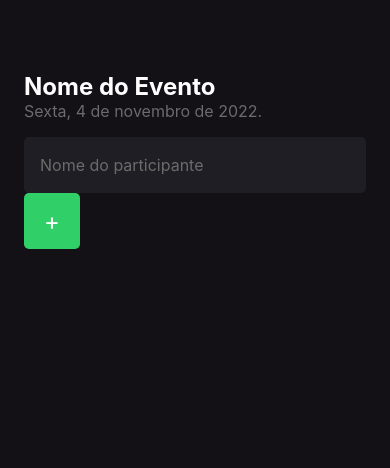
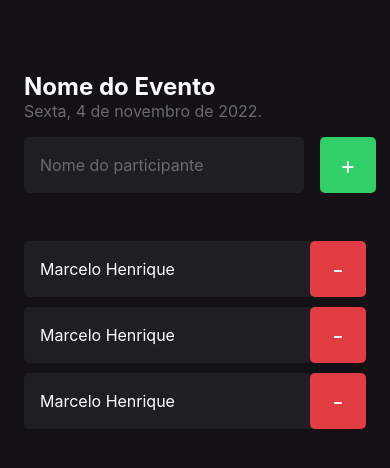
Before and after one commit to HenriqueMarcelo/imhere, a React Native app: screen / in a window 390 px wide. Shown: the top 468 px of the page. Built offline with nearby package versions, Linux system fonts and the light colour scheme.

Commit message:
feat: create participant component

```diff
--- /dev/null
+++ b/src/components/Participant/index.tsx
@@ -0,0 +1,13 @@
+import { Text, TouchableOpacity, View } from 'react-native'
+import { styles } from './styles'
+
+export function Participant() {
+  return (
+    <View style={styles.container}>
+      <Text style={styles.name}>Marcelo Henrique</Text>
+      <TouchableOpacity style={styles.button}>
+        <Text style={styles.buttonText}>-</Text>
+      </TouchableOpacity>
+    </View>
+  )
+}
--- /dev/null
+++ b/src/components/Participant/styles.ts
@@ -0,0 +1,30 @@
+import { StyleSheet } from 'react-native'
+
+export const styles = StyleSheet.create({
+  container: {
+    width: '100%',
+    backgroundColor: '#1f1e25',
+    borderRadius: 5,
+    flexDirection: 'row',
+    alignItems: 'center',
+    marginBottom: 10,
+  },
+  name: {
+    flex: 1,
+    color: '#FFF',
+    fontSize: 16,
+    marginLeft: 16,
+  },
+  button: {
+    width: 56,
+    height: 56,
+    borderRadius: 5,
+    backgroundColor: '#e23c44',
+    justifyContent: 'center',
+    alignItems: 'center',
+  },
+  buttonText: {
+    color: '#FFF',
+    fontSize: 24,
+  },
+})
--- a/src/screens/Home/index.tsx
+++ b/src/screens/Home/index.tsx
@@ -1,7 +1,11 @@
 import { Text, View, TextInput, TouchableOpacity } from 'react-native'
 import { styles } from './styles'
+import { useState } from 'react'
+import { Participant } from '../../components/Participant'
 
 export default function Home() {
+  const [inputText, setInputText] = useState('')
+
   function handleParticipantAdd() {
     console.log('Você clicou no botão de Adicionar!')
   }
@@ -10,15 +14,23 @@
     <View style={styles.container}>
       <Text style={styles.eventName}>Nome do Evento</Text>
       <Text style={styles.eventDate}>Sexta, 4 de novembro de 2022.</Text>
+      <Text style={styles.eventDate}>{inputText}</Text>
+      <View style={styles.form}>
         <TextInput
           style={styles.input}
           placeholder="Nome do participante"
           placeholderTextColor="#6b6b6b"
+          onChangeText={(newText) => setInputText(newText)}
         />
 
         <TouchableOpacity style={styles.button} onPress={handleParticipantAdd}>
           <Text style={styles.buttonText}>+</Text>
         </TouchableOpacity>
       </View>
+
+      <Participant />
+      <Participant />
+      <Participant />
+    </View>
   )
 }
--- a/src/screens/Home/styles.ts
+++ b/src/screens/Home/styles.ts
@@ -23,7 +23,7 @@
     color: '#FFF',
     padding: 16,
     fontSize: 16,
-    marginTop: 16,
+    flex: 1,
   },
   button: {
     width: 56,
@@ -37,4 +37,11 @@
     color: '#FFF',
     fontSize: 24,
   },
+  form: {
+    marginTop: 16,
+    marginBottom: 48,
+    flexDirection: 'row',
+    width: '100%',
+    gap: 16,
+  },
 })
```
Also changed, not shown: .eslintrc.js. Lines whose indentation alone changed are shown as unchanged.
